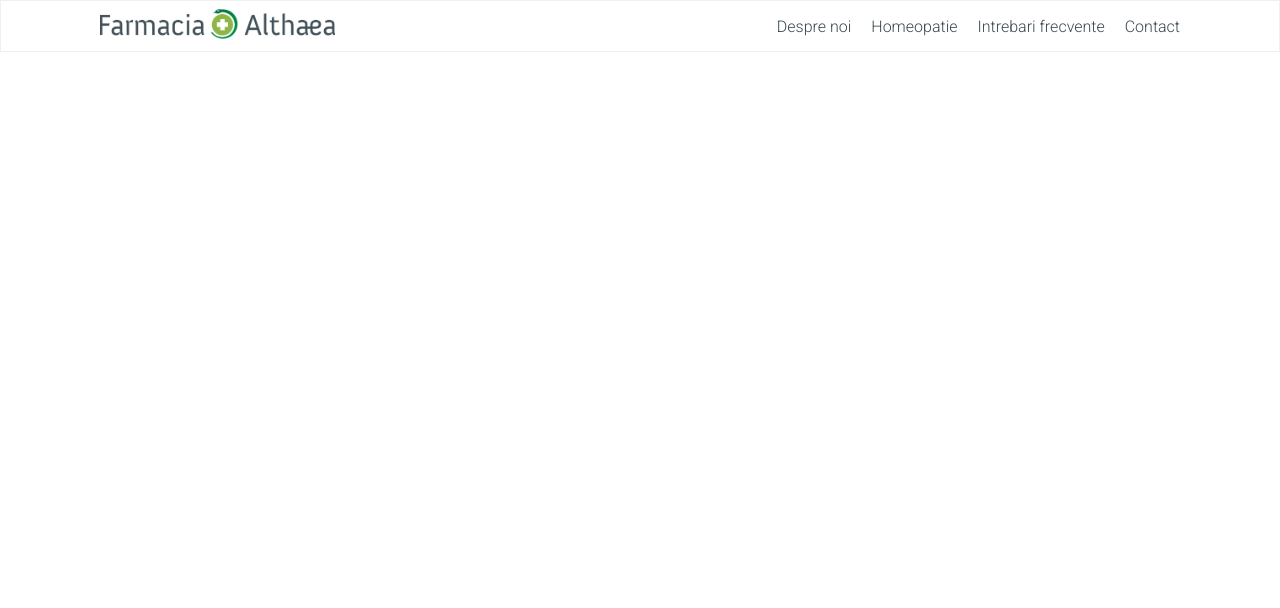
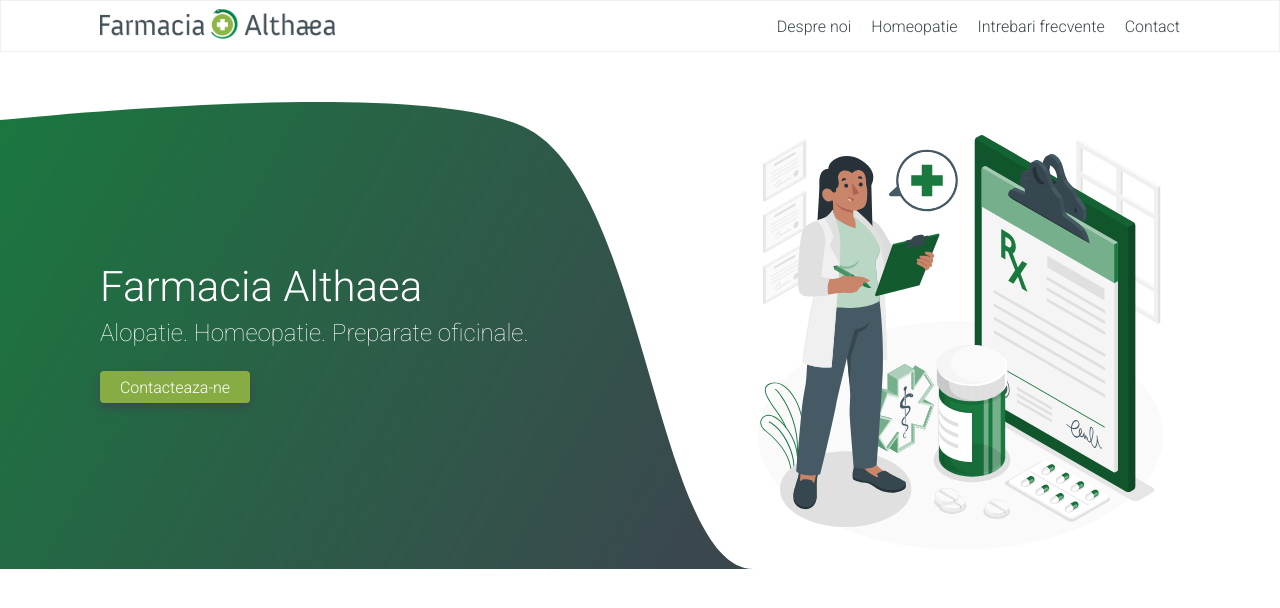
Before and after one commit to muresanalex/althaea-next, a Next.js app: page / in a window 1280 px wide. Shown: the top 608 px of the page. Built offline with nearby package versions, Linux system fonts and the light colour scheme.

Commit message:
Add hero section

```diff
--- a/components/header/Header.js
+++ b/components/header/Header.js
@@ -1,11 +1,10 @@
-import React, { useState, useEffect } from "react";
+import React, { useState } from "react";
 import Link from "next/link";
 import Image from "next/image";
 
 import menu from "../../data/menu.json";
 import styles from "./Header.module.css";
 
-const MOBILE_VIEW_SCREEN_SIZE = 978;
 
 const DesktopHeader = () => {
   return (
@@ -73,23 +72,7 @@ const MobileHeader = () => {
   );
 };
 
-const Header = () => {
-  const [isMobileView, setIsMobileView] = useState(false);
-
-  useEffect(() => {
-    function handleScreenSize() {
-      setIsMobileView(window.innerWidth <= MOBILE_VIEW_SCREEN_SIZE);
-    }
-
-    handleScreenSize();
-    window.addEventListener("resize", handleScreenSize);
-    window.addEventListener("orientationchange", handleScreenSize);
-    return () => {
-      window.removeEventListener("resize", handleScreenSize);
-      window.removeEventListener("orientationchange", handleScreenSize);
-    };
-  }, []);
-
+const Header = ({ isMobileView }) => {
   return (
     <header className={isMobileView ? styles["mobile-header"] : styles.header}>
       {isMobileView && <MobileHeader />}
--- a/components/header/Header.module.css
+++ b/components/header/Header.module.css
@@ -39,7 +39,7 @@ ul.mobile-header-items {
 
 li.mobile-header-item {
   width: 100%;
-  height: 40px;
+  height: 60px;
   border-bottom: 1px solid var(--light-grey);
   list-style-type: none;
   padding: 0 20px;
--- /dev/null
+++ b/components/hero/Hero.js
@@ -0,0 +1,49 @@
+import React from "react";
+import Image from "next/image";
+import styles from "./Hero.module.css";
+import Link from "next/link";
+
+const HeroMobile = () => (
+  <section>
+    <div className={styles["mobile-wrapper"]}>
+      <div className={styles["mobile-content"]}>
+        <h1>Farmacia Althaea</h1>
+        <h2>Alopatie. Homeopatie. Preparate oficinale.</h2>
+        <Link href="#contact" className={styles.button}>
+          Contacteaza-ne
+        </Link>
+      </div>
+    </div>
+  </section>
+);
+
+const HeroDesktop = () => (
+  <section className={styles["hero-section"]}>
+    <div className={styles.wrapper}>
+      <Image
+        className={styles.image}
+        src="/hero.svg"
+        alt="ilustratie farmacie"
+        fill
+      />
+      <div className="max-width">
+        <div className={styles.content}>
+          <h1>Farmacia Althaea</h1>
+          <h2>Alopatie. Homeopatie. Preparate oficinale.</h2>
+          <Link href="#contact" className={styles.button}>
+            Contacteaza-ne
+          </Link>
+        </div>
+      </div>
+    </div>
+  </section>
+);
+
+const Hero = ({ isMobileView }) => (
+  <>
+    {isMobileView && <HeroMobile />}
+    {!isMobileView && <HeroDesktop />}
+  </>
+);
+
+export default Hero;
--- /dev/null
+++ b/components/hero/Hero.module.css
@@ -0,0 +1,54 @@
+.mobile-wrapper {
+  background-image: linear-gradient(30deg, var(--grey), var(--primary));
+  width: 100%;
+  height: 467px;
+}
+
+.mobile-content {
+  width: 100%;
+  height: 100%;
+  display: flex;
+  padding: 0 20px;
+  align-items: flex-start;
+  justify-content: center;
+  flex-direction: column;
+}
+
+section.hero-section {
+  padding-top: 50px;
+}
+
+.wrapper {
+  position: relative;
+  width: 100%;
+  height: 467px;
+}
+
+.image {
+  object-fit: cover;
+}
+
+.content {
+  position: absolute;
+  top: 160px;
+}
+
+.button {
+  display: flex;
+  align-items: center;
+  justify-content: center;
+  background-color: var(--secondary);
+  color: white;
+  filter: drop-shadow(0px 4px 4px var(--grey));
+  width: 150px;
+  height: 32px;
+  border: none;
+  border-radius: 4px;
+  cursor: pointer;
+}
+
+@media screen and (max-width: 1079px) {
+  .content {
+    left: 20px;
+  }
+}
--- a/pages/index.js
+++ b/pages/index.js
@@ -1,15 +1,36 @@
+import { useState, useEffect } from "react";
 import Head from "next/head";
 import Header from "../components/header/Header";
+import Hero from "../components/hero/Hero";
+
+const MOBILE_VIEW_SCREEN_SIZE = 978;
 
 export default function Home() {
+  const [isMobileView, setIsMobileView] = useState(false);
+
+  useEffect(() => {
+    function handleScreenSize() {
+      setIsMobileView(window.innerWidth <= MOBILE_VIEW_SCREEN_SIZE);
+    }
+
+    handleScreenSize();
+    window.addEventListener("resize", handleScreenSize);
+    window.addEventListener("orientationchange", handleScreenSize);
+    return () => {
+      window.removeEventListener("resize", handleScreenSize);
+      window.removeEventListener("orientationchange", handleScreenSize);
+    };
+  }, []);
   return (
     <>
       <Head>
         <title>Farmacia Althaea</title>
         <link rel="icon" href="/favicon.ico" />
       </Head>
-      <Header />
-      <main></main>
+      <Header isMobileView={isMobileView} />
+      <main>
+        <Hero isMobileView={isMobileView} />
+      </main>
     </>
   );
 }
--- a/styles/general.css
+++ b/styles/general.css
@@ -16,6 +16,10 @@ body {
   box-sizing: border-box;
 }
 
+main {
+  margin: 52px auto 0;
+}
+
 a {
   text-decoration: none;
 }
@@ -23,6 +27,22 @@ a {
 ul {
   margin: 0;
   padding: 0;
+}
+
+h1 {
+  font-size: 42px;
+  font-weight: 300;
+  color: white;
+  margin-top: 0px;
+  margin-bottom: 8px;
+}
+
+h2 {
+  font-size: 24px;
+  font-weight: 100;
+  color: white;
+  margin-top: 0px;
+  margin-bottom: 24px;
 }
 
 .max-width {
```
Also changed, not shown: public/hero.svg (added).
